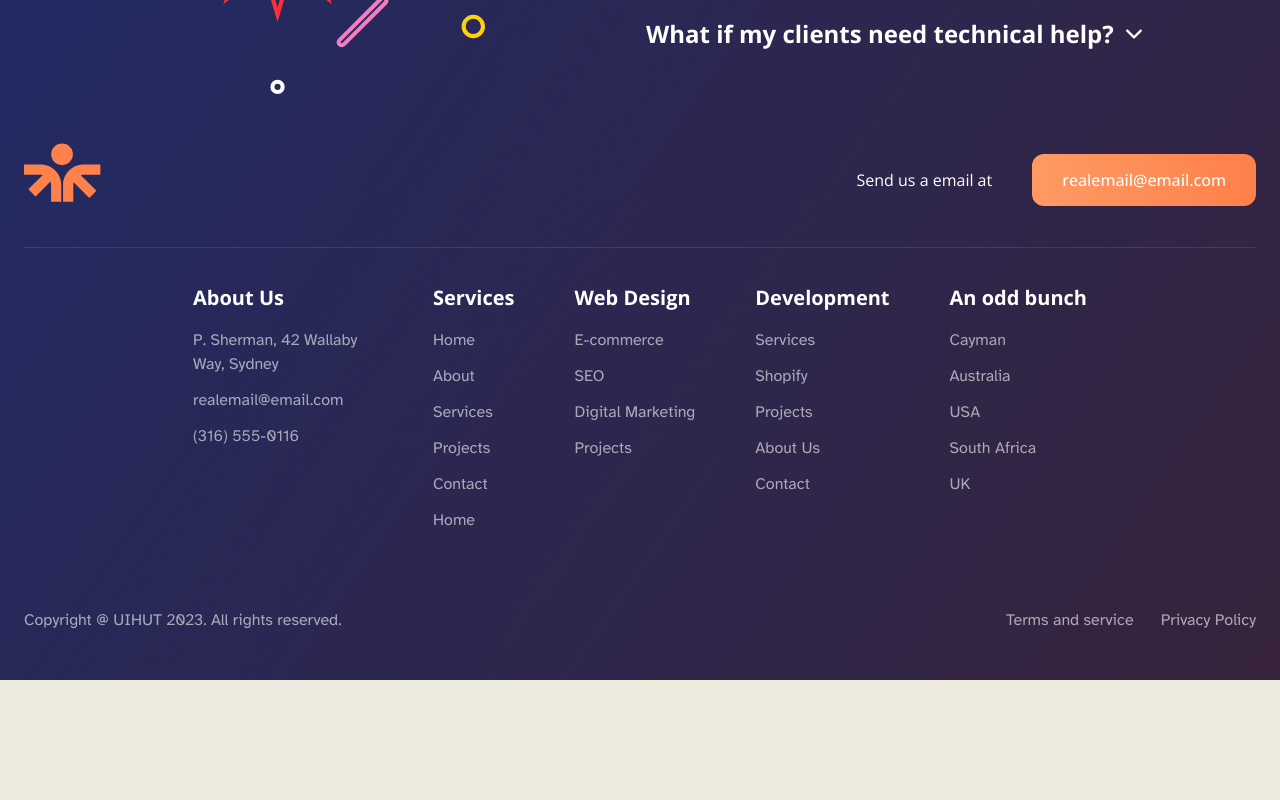
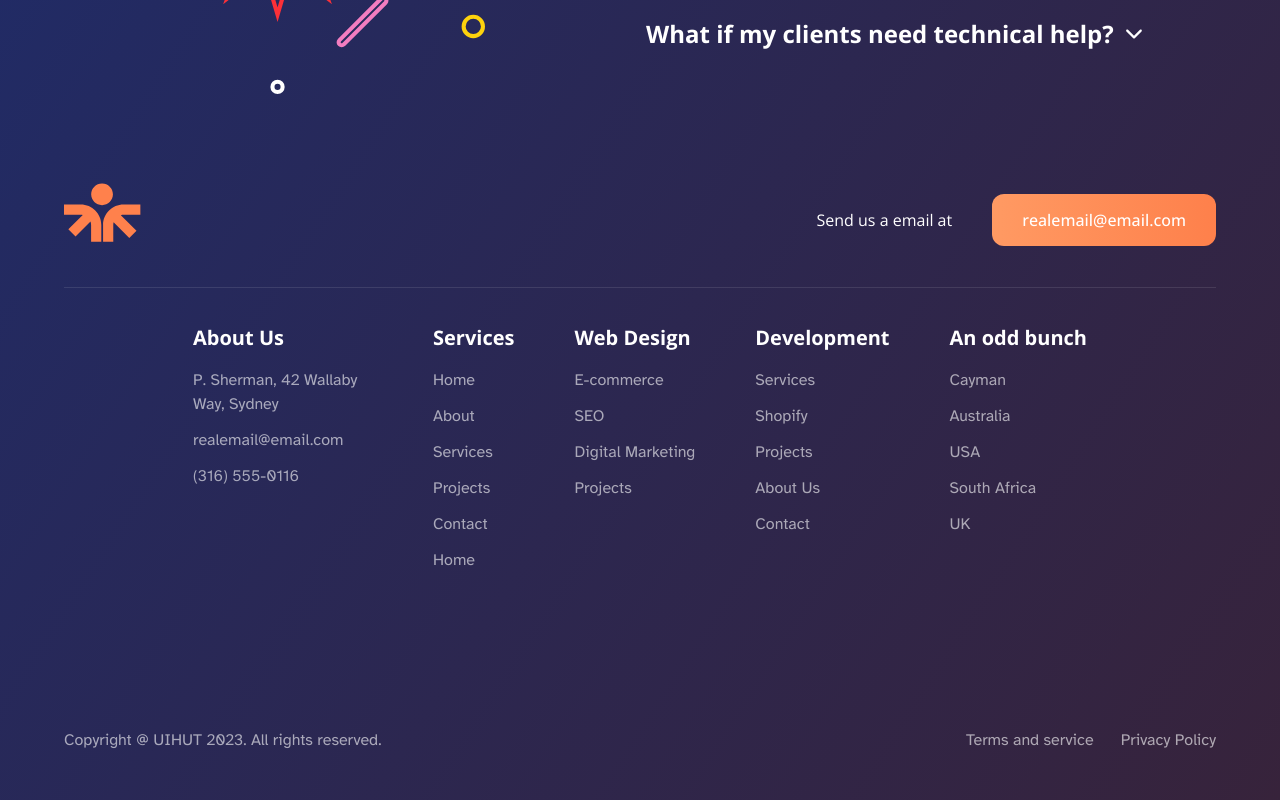
Before and after one commit to Leo-Cata/Network-Agency, a React (Vite) app: page / in a window 1280 px wide. Shown: the part 7426-8226 px from the top of the page. Before the commit the page ends 8106 px from the top, so only its background shows below. Built offline with nearby package versions, Linux system fonts and the light colour scheme.

Commit message:
footer wrapped

```diff
--- a/src/App.tsx
+++ b/src/App.tsx
@@ -38,8 +38,8 @@ function App() {
           <Carousel />
           <CTA />
           <Faq />
+          <Footer />
         </Wrapper>
-        <Footer />
       </BottomGradient>
     </div>
   );
--- a/src/components/CustomButton.tsx
+++ b/src/components/CustomButton.tsx
@@ -8,7 +8,7 @@ interface props {
 
 const CustomButton = ({ displayText, isTransparent, textColor }: props) => {
   return (
-    <div className="rounded-xl bg-gradient-to-r from-gradientOrangeLight to-gradientOrangeDark p-[2px]">
+    <div className="rounded-xl bg-gradient-to-r from-gradientOrangeLight to-gradientOrangeDark p-[2px] hover:scale-105 duration-75">
       <button
         className={`h-full w-full rounded-xl px-7 py-3 font-openSans font-medium ${textColor} ${
           isTransparent ? 'bg-mainBackground' : ''
--- a/src/components/Faq.tsx
+++ b/src/components/Faq.tsx
@@ -4,7 +4,7 @@ import FaqAccordion from './FaqAccordion';
 
 const Faq = () => {
   return (
-    <div className="block items-baseline justify-center py-10 lg:flex lg:space-x-10 2xl:flex 2xl:space-x-28">
+    <div className="block items-baseline justify-center py-10 lg:flex lg:space-x-10 2xl:flex 2xl:space-x-28 2xl:py-20">
       <div className="flex flex-col lg:space-y-24">
         <h1 className="pb-7 font-openSans text-[40px] font-semibold text-white sm:text-center">
           Frequently asked questions
--- a/src/components/footer/Copyright.tsx
+++ b/src/components/footer/Copyright.tsx
@@ -2,7 +2,7 @@ import React from 'react';
 
 const Copyright = () => {
   return (
-    <div className="flex flex-col-reverse space-y-5 space-y-reverse py-10 font-atkinson text-white opacity-60 sm:flex-row sm:justify-between sm:space-y-0 lg:py-12">
+    <div className="flex flex-col-reverse space-y-5 space-y-reverse py-10 font-atkinson text-white opacity-60 sm:flex-row sm:justify-between sm:space-y-0 lg:pb-12 lg:pt-32">
       <h6 className="mx-auto max-w-[200px] text-center sm:mx-0 sm:max-w-none">
         Copyright @ UIHUT 2023. All rights reserved.
       </h6>
--- a/src/components/footer/Footer.tsx
+++ b/src/components/footer/Footer.tsx
@@ -6,7 +6,7 @@ import Copyright from './Copyright';
 
 const Footer = () => {
   return (
-    <footer className="px-6 2xl:px-[135px]">
+    <footer className='pt-10 2xl:pt-20'>
       <BrandandContact />
       <Links />
       <Copyright />
```
